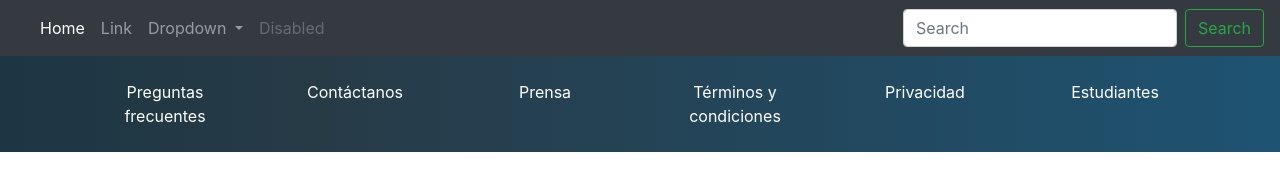
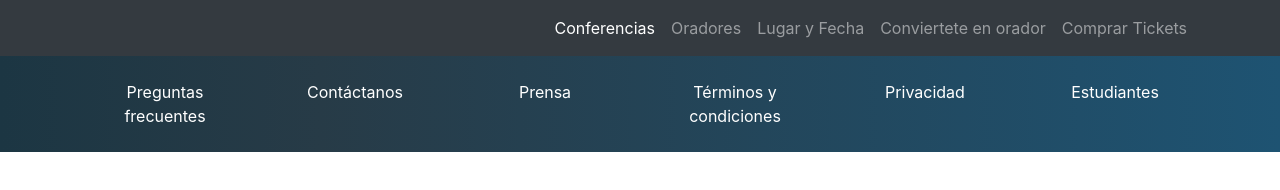
Before and after one commit to jeza077/bootstrap, a plain HTML site: page index.html in a window 1280 px wide. Drawn offline with nearby package versions, Linux system fonts and the light colour scheme.

Commit message:
Agregue un contenedor al nav

```diff
--- a/index.html
+++ b/index.html
@@ -14,6 +14,7 @@
   <body>
     <!-- Header -->
     <nav id="header" class="navbar navbar-expand-lg navbar-dark bg-dark">
+      <div class="container">
         <a class="navbar-brand" href="#">
           <img src="imagenes/blanco2.png" alt="">
         </a>
@@ -22,32 +23,24 @@
         </button>
 
         <div class="collapse navbar-collapse" id="navbarSupportedContent">
-        <ul class="navbar-nav mr-auto">
+          <ul class="navbar-nav ml-auto">
             <li class="nav-item active">
-            <a class="nav-link" href="#">Home <span class="sr-only">(current)</span></a>
+              <a class="nav-link" href="#">Conferencias</a>
             </li>
             <li class="nav-item">
-            <a class="nav-link" href="#">Link</a>
-          </li>
-          <li class="nav-item dropdown">
-            <a class="nav-link dropdown-toggle" href="#" id="navbarDropdown" role="button" data-toggle="dropdown" aria-haspopup="true" aria-expanded="false">
-              Dropdown
-            </a>
-            <div class="dropdown-menu" aria-labelledby="navbarDropdown">
-              <a class="dropdown-item" href="#">Action</a>
-              <a class="dropdown-item" href="#">Another action</a>
-              <div class="dropdown-divider"></div>
-              <a class="dropdown-item" href="#">Something else here</a>
-            </div>
+              <a class="nav-link" href="#">Oradores</a>
             </li>
             <li class="nav-item">
-            <a class="nav-link disabled" href="#" tabindex="-1" aria-disabled="true">Disabled</a>
+              <a class="nav-link" href="#">Lugar y Fecha</a>
+            </li>
+            <li class="nav-item">
+              <a class="nav-link" href="#">Conviertete en orador</a>
+            </li>
+            <li class="nav-item">
+              <a class="nav-link text-resaltar" href="#">Comprar Tickets</a>
             </li>
           </ul>
-        <form class="form-inline my-2 my-lg-0">
-          <input class="form-control mr-sm-2" type="search" placeholder="Search" aria-label="Search">
-          <button class="btn btn-outline-success my-2 my-sm-0" type="submit">Search</button>
-        </form>
+        </div>
       </div>
     </nav>
     <!-- /Header -->
```
Lines whose indentation alone changed are shown as unchanged.
